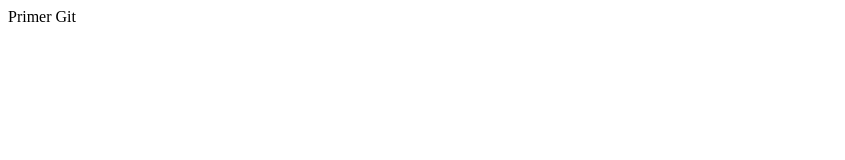
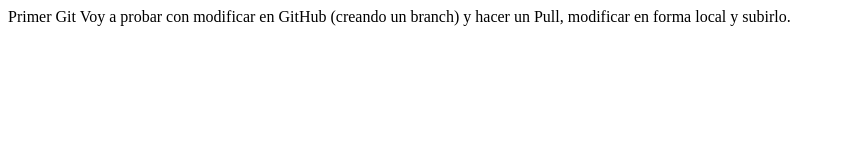
Before and after one commit to MEKishi/gitprueba, a plain HTML site: page index.html in a window 1280 px wide. Shown: the whole page, without its empty margins (0-845 px from the left). Drawn offline with Linux system fonts and the light colour scheme.

Commit message:
Update index.html
Creo un Branch

```diff
--- a/index.html
+++ b/index.html
@@ -8,5 +8,6 @@
 </head>
 <body>
     Primer Git
+    Voy a probar con modificar en GitHub (creando un branch) y hacer un Pull, modificar en forma local y subirlo.
 </body>
 </html>
```
